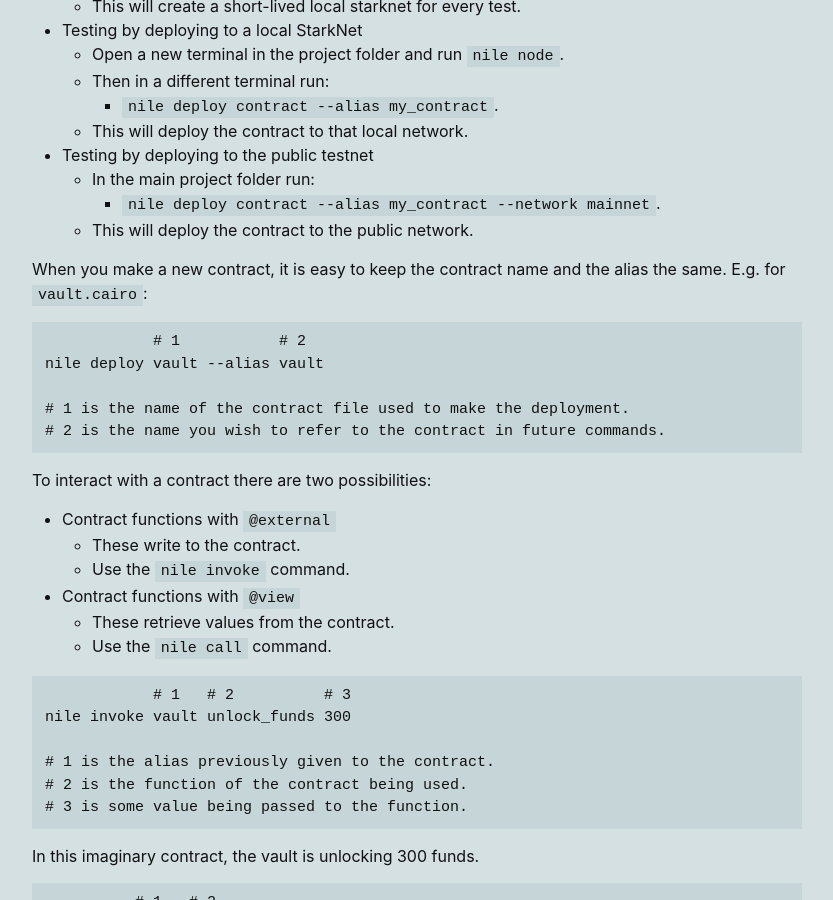
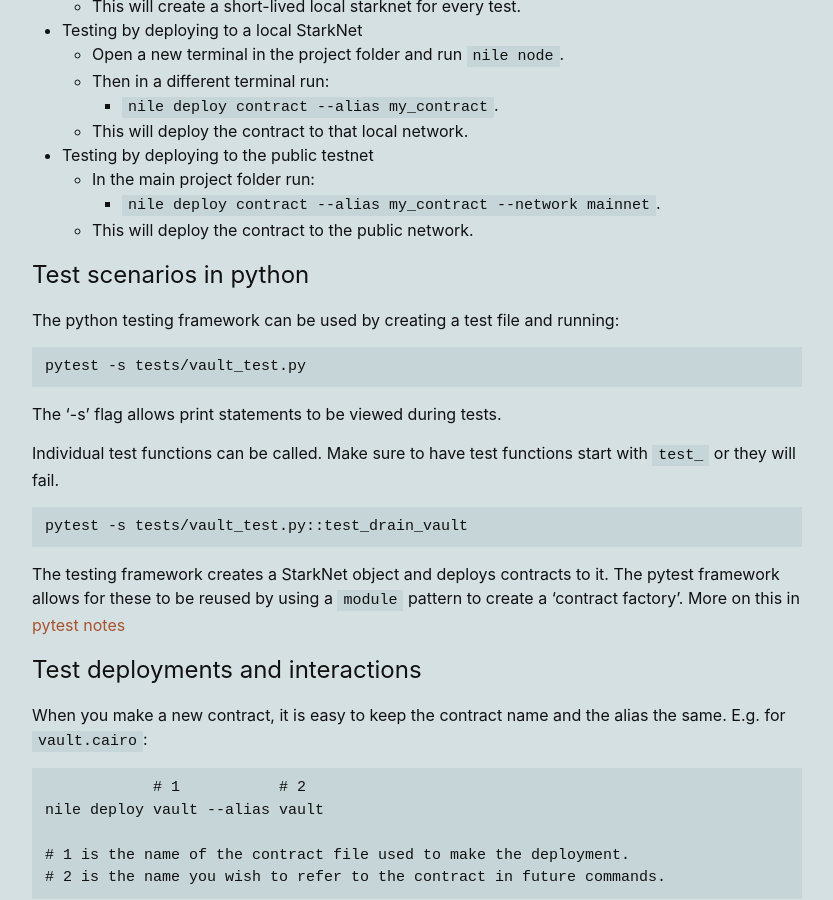
Before and after one commit to perama-v/perama-v.github.io, a Jekyll site: the page built from docs/cairo/nile.md, in a window 1280 px wide and 900 px high, scrolled down 691 px. Shown: the whole window, without its empty margins (223-1056 px from the left). Built offline with Jekyll 4.4.1, drawn with Linux system fonts in a browser that asks for light colours.

Commit message:
Update links

````diff
--- a/docs/cairo/nile.md
+++ b/docs/cairo/nile.md
@@ -44,6 +44,27 @@
         - `nile deploy contract --alias my_contract --network mainnet`.
     - This will deploy the contract to the public network.
 
+# Test scenarios in python
+
+The python testing framework can be used by creating a test
+file and running:
+```
+pytest -s tests/vault_test.py
+```
+The '-s' flag allows print statements to be viewed during tests.
+
+Individual test functions can be called. Make sure to have test
+functions start with `test_` or they will fail.
+```
+pytest -s tests/vault_test.py::test_drain_vault
+```
+The testing framework creates a StarkNet object and deploys contracts
+to it. The pytest framework allows for these to be reused by using
+a `module` pattern to create a 'contract factory'. More on this
+in [pytest notes]({{ site.baseurl }}{% link cairo/pytest.md %})
+
+# Test deployments and interactions
+
 When you make a new contract, it is easy to keep the contract name and
 the alias the same. E.g. for `vault.cairo`:
 
````
Also changed, not shown: docs/cairo/by_example.md (+1 -0 lines).
